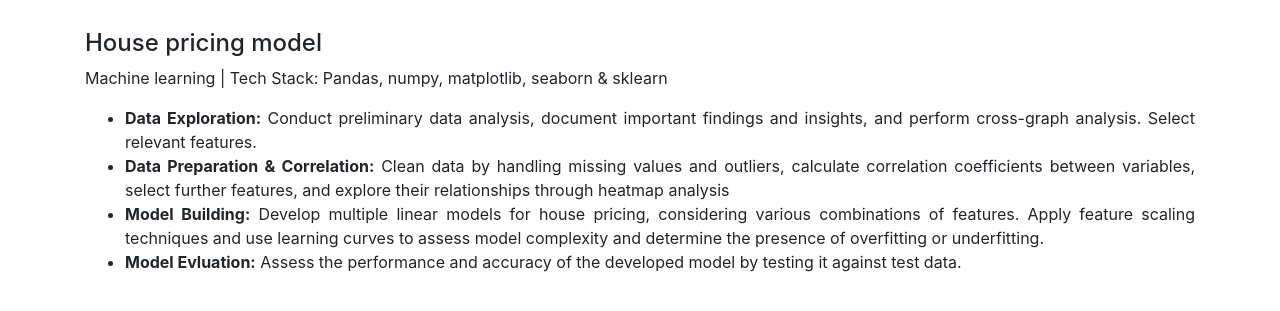
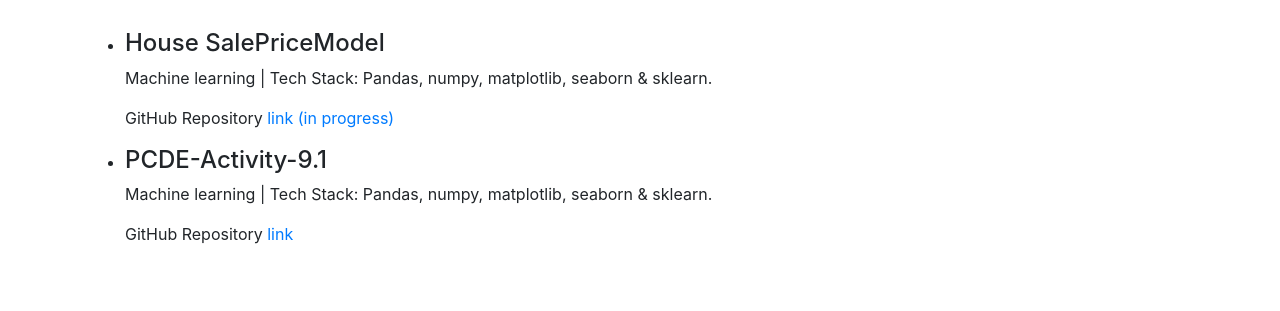
Before and after one commit to ABNajib/ABNajib.github.io, a plain HTML site: page index.html in a window 1280 px wide. Shown: the part 493-804 px from the top of the page. Drawn offline with nearby package versions, Linux system fonts and the light colour scheme.

Commit message:
add activité 9.2 url

```diff
--- a/index.html
+++ b/index.html
@@ -41,15 +41,16 @@
         <hr class="custom-hr">
         <div>
             <h2>Projects</h2> <br>
-            <h4>House pricing model</h4> <p> Machine learning | Tech Stack: Pandas, numpy, matplotlib, seaborn & sklearn </p>
-            <div style="text-align: justify;">
-                <ul>
-                    <li> <strong> Data Exploration:</strong> Conduct preliminary data analysis, document important findings and insights, and perform cross-graph analysis. Select relevant features.</li>
-                    <li> <strong> Data Preparation & Correlation:</strong> Clean data by handling missing values and outliers, calculate correlation coefficients between variables, select further features, and explore their relationships through heatmap analysis</li>
-                    <li> <strong> Model Building:</strong> Develop multiple linear models for house pricing, considering various combinations of features. Apply feature scaling techniques and use learning curves to assess model complexity and determine the presence of overfitting or underfitting.  </li>
-                    <li> <strong> Model Evluation:</strong> Assess the performance and accuracy of the developed model by testing it against test data.  </li>
-                </ul>
-            </div>
+            <ul>
+                <li> <h4>House SalePriceModel</h4>
+                    <p> Machine learning | Tech Stack: Pandas, numpy, matplotlib, seaborn & sklearn.</p>
+                    <p> GitHub Repository <a href=""> link (in progress)</a></p>
+                 </li>
+                 <li> <h4>PCDE-Activity-9.1</h4>
+                    <p> Machine learning | Tech Stack: Pandas, numpy, matplotlib, seaborn & sklearn.</p>
+                    <p> GitHub Repository <a href="https://abnajib.github.io/PCDE-Activity-9.1/"> link</a></p>
+                 </li>
+            </ul>
         </div>
     </div>
 </body>
```
